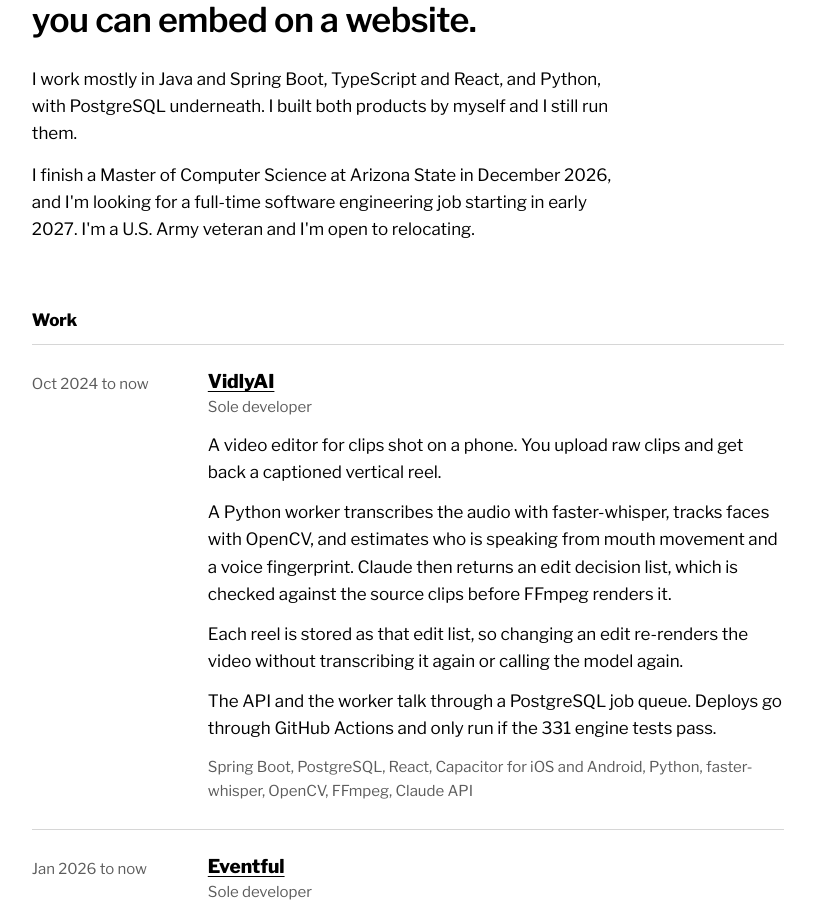
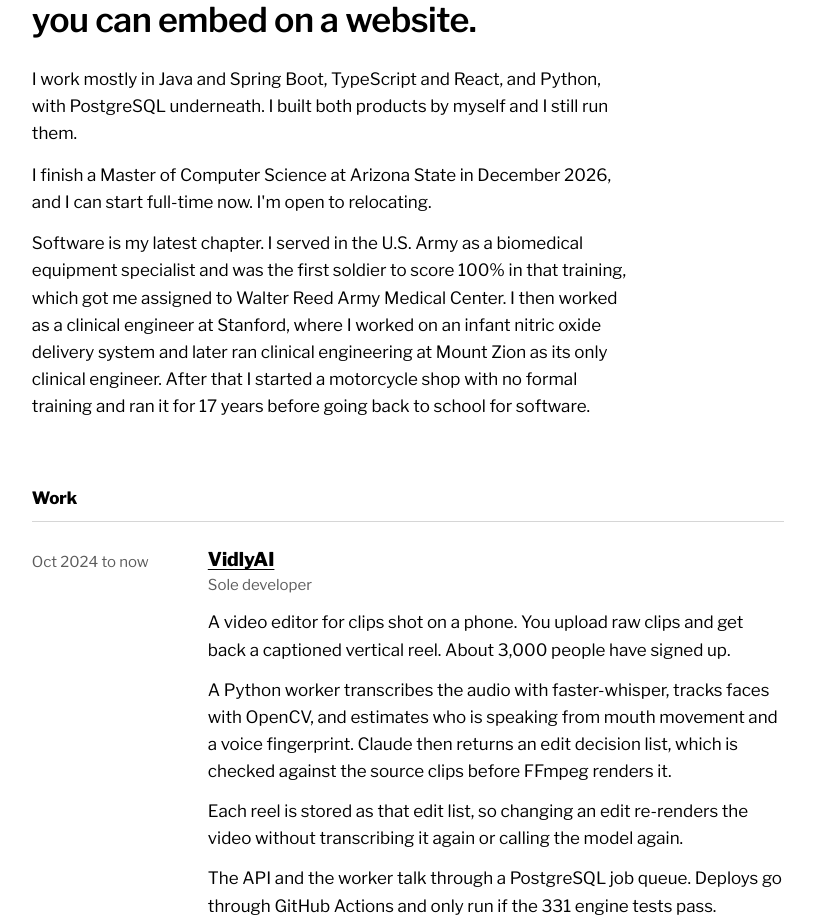
Before and after one commit to tlweave2/tim-portfolio-website, a Spring Boot app: page / in a window 1280 px wide. Shown: the part 260-1175 px from the top of the page, without its empty margins (109-922 px from the left). Run offline with Spring Boot 4, Linux system fonts and the light colour scheme.

Commit message:
Update intro availability, add background, add VidlyAI signups
Co-Authored-By: Claude Opus 5.5 <noreply@anthropic.com>
Claude-Session: https://claude.ai/code/session_01JFHQcKB68UeugKTuHkwLh2

```diff
--- a/src/main/resources/templates/home.html
+++ b/src/main/resources/templates/home.html
@@ -133,7 +133,8 @@
 
         <div class="intro">
             <p>I work mostly in Java and Spring Boot, TypeScript and React, and Python, with PostgreSQL underneath. I built both products by myself and I still run them.</p>
-            <p>I finish a Master of Computer Science at Arizona State in December 2026, and I'm looking for a full-time software engineering job starting in early 2027. I'm a U.S. Army veteran and I'm open to relocating.</p>
+            <p>I finish a Master of Computer Science at Arizona State in December 2026, and I can start full-time now. I'm open to relocating.</p>
+            <p>Software is my latest chapter. I served in the U.S. Army as a biomedical equipment specialist and was the first soldier to score 100% in that training, which got me assigned to Walter Reed Army Medical Center. I then worked as a clinical engineer at Stanford, where I worked on an infant nitric oxide delivery system and later ran clinical engineering at Mount Zion as its only clinical engineer. After that I started a motorcycle shop with no formal training and ran it for 17 years before going back to school for software.</p>
         </div>
 
         <h2 id="work">Work</h2>
@@ -143,7 +144,7 @@
             <div>
                 <h3><a href="https://vidlyai.com">VidlyAI</a></h3>
                 <p class="role">Sole developer</p>
-                <p>A video editor for clips shot on a phone. You upload raw clips and get back a captioned vertical reel.</p>
+                <p>A video editor for clips shot on a phone. You upload raw clips and get back a captioned vertical reel. About 3,000 people have signed up.</p>
                 <p>A Python worker transcribes the audio with faster-whisper, tracks faces with OpenCV, and estimates who is speaking from mouth movement and a voice fingerprint. Claude then returns an edit decision list, which is checked against the source clips before FFmpeg renders it.</p>
                 <p>Each reel is stored as that edit list, so changing an edit re-renders the video without transcribing it again or calling the model again.</p>
                 <p>The API and the worker talk through a PostgreSQL job queue. Deploys go through GitHub Actions and only run if the 331 engine tests pass.</p>
```
